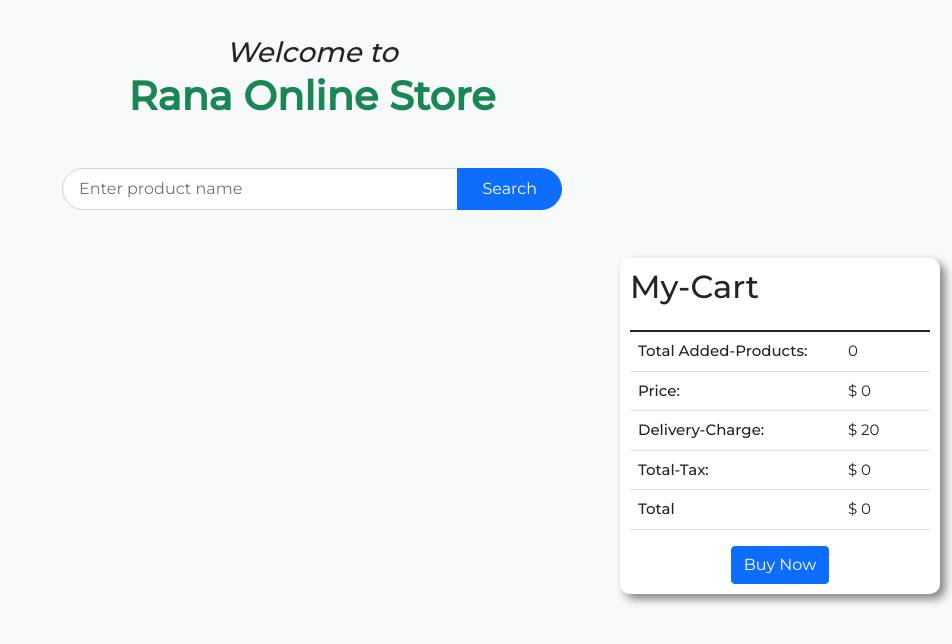
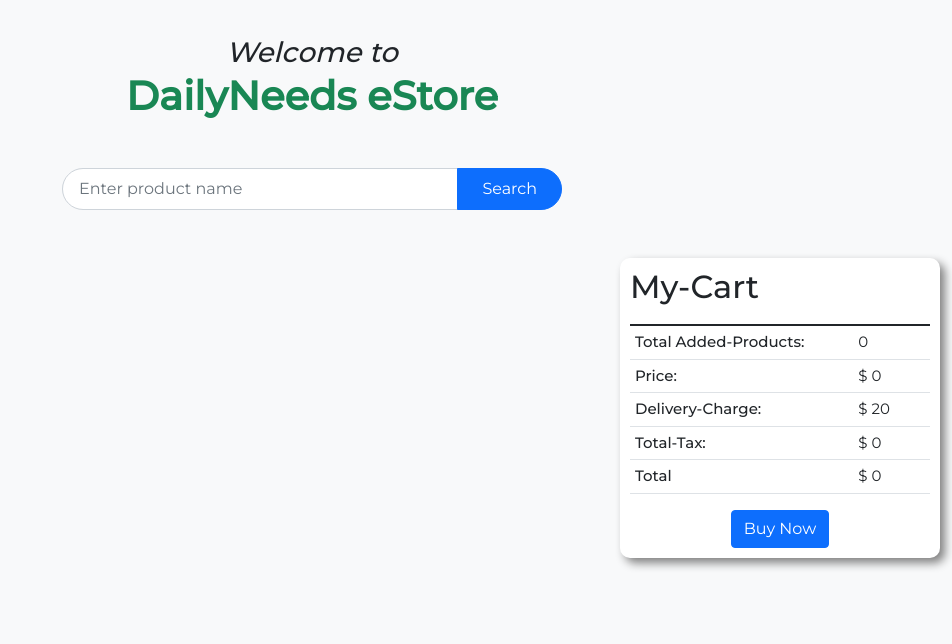
Before and after one commit to FazleRabbiRana/ph-cwdc-clone-ranga-store-fix, a plain HTML site: page index.html in a window 1280 px wide. Shown: the whole page, without its empty margins (328-1280 px from the left). Drawn offline with nearby package versions, Linux system fonts and the light colour scheme; no server answers.

Commit message:
final commit

```diff
--- a/css/style.css
+++ b/css/style.css
@@ -46,9 +46,9 @@ body {
   height: 150px;
   margin-bottom: 10px;
 }
-/**
-* Product details
-*/
+/* -------------------------
+ * Product details
+------------------------- */
 .single-product-detail {
   position: fixed;
   top: 50%;
@@ -127,6 +127,9 @@ body {
 }
 .cart .table {
   font-size: 15px;
+}
+.cart .table>:not(caption)>*>* {
+  padding: 5px;
 }
 .cart .table th {
   font-weight: 500;
--- a/index.html
+++ b/index.html
@@ -6,7 +6,7 @@
   <meta http-equiv="X-UA-Compatible" content="IE=edge" />
   <meta name="viewport" content="width=device-width, initial-scale=1.0" />
   <!-- title -->
-  <title>Rana Online Store</title>
+  <title>DailyNeeds eStore</title>
 
   <!-- favicon -->
   <link rel="shortcut icon" href="./img/favicon.png" type="image/x-icon">
@@ -26,7 +26,7 @@
   <!-- header area -->
   <header>
     <div class="container text-center py-4">
-      <h1 class="mb-0"><span class="h3 fst-italic">Welcome to</span> <span class="d-block text-success fw-bold">Rana Online Store</span></h1>
+      <h1 class="mb-0"><span class="h3 fst-italic">Welcome to</span> <span class="d-block text-success fw-bold">DailyNeeds eStore</span></h1>
     </div>
   </header>
 
--- a/js/app.js
+++ b/js/app.js
@@ -9,7 +9,6 @@ loadProducts();
 
 // show all product in UI
 const showProducts = (products) => {
-  console.log(products[0]);
   const allProducts = products.map((pd) => pd);
   for (const product of allProducts) {
     const image = product.image;
@@ -33,7 +32,7 @@ const showProducts = (products) => {
           <button onclick="loadDetail(${product.id})" id="details-btn" class="btn btn-danger">Details</button>
         </div>
       </div>
-      `;
+    `;
     document.getElementById("all-products").appendChild(div);
   }
 };
```
